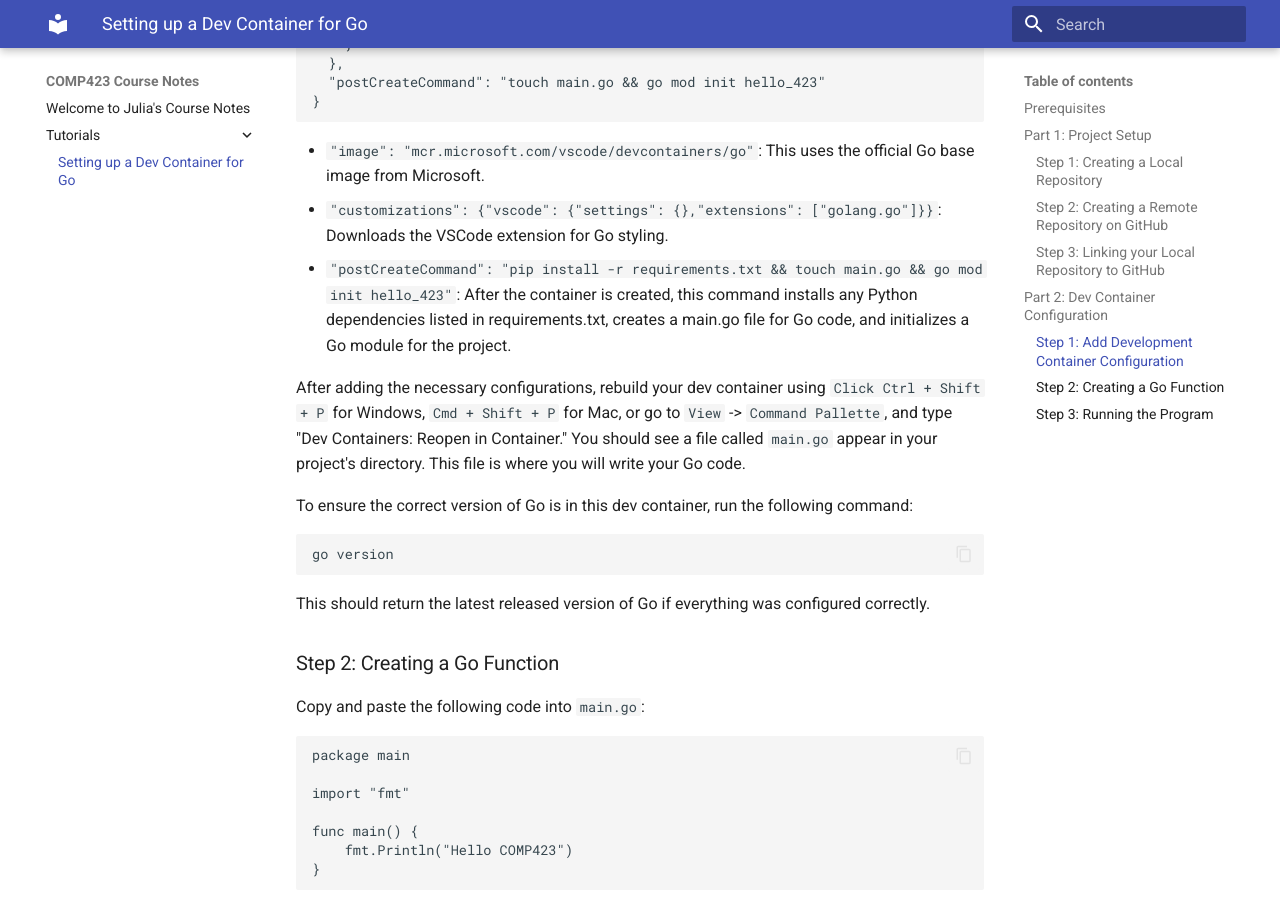
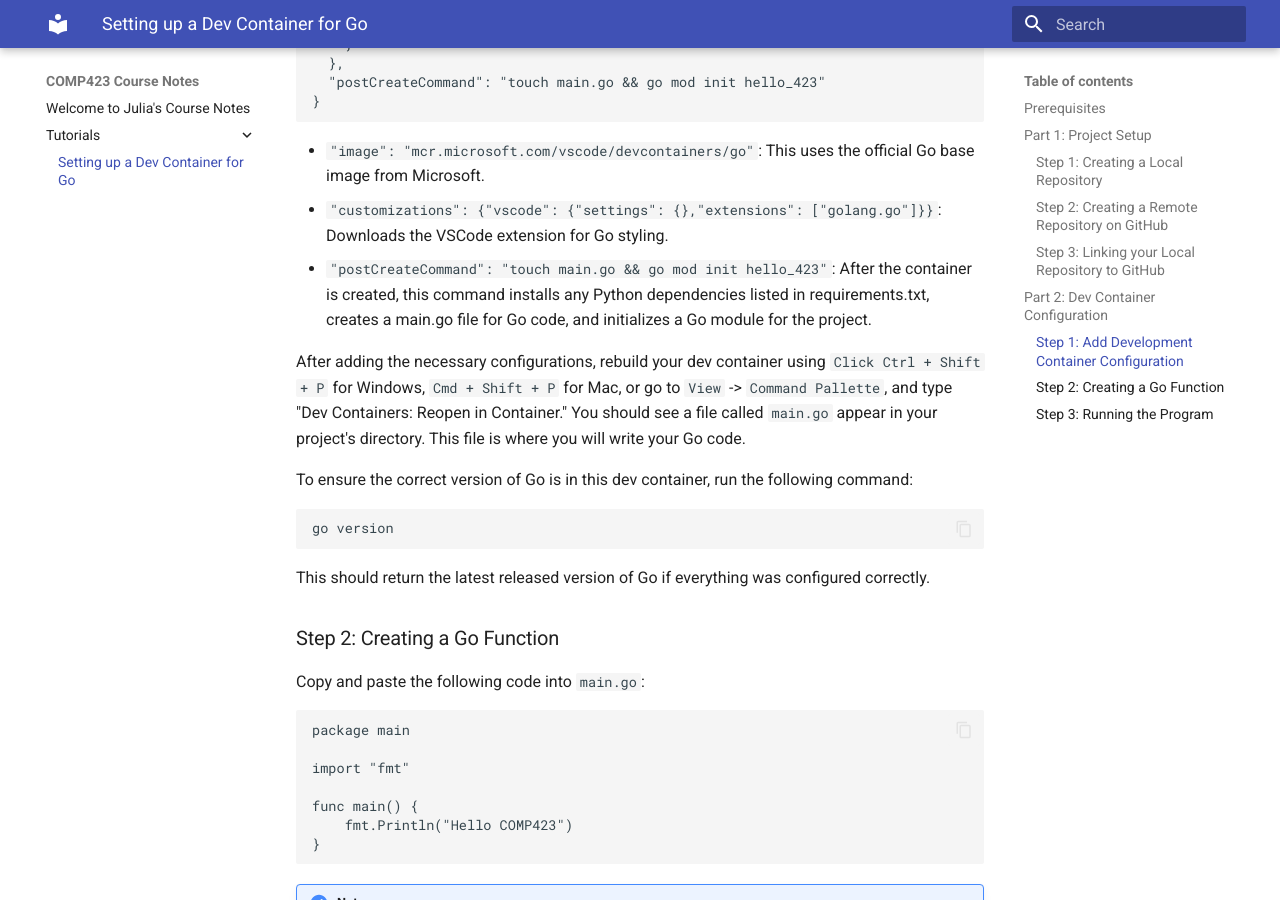
Before and after one commit to jkguzzo/comp423-course-notes, an MkDocs documentation site: the page built from docs/tutorials/go-setup.md, in a window 1280 px wide and 900 px high, scrolled down 3720 px. Built offline with MkDocs 1.6.1 and Material for MkDocs 9.7.7, drawn with Linux system fonts in a browser that asks for light colours.

Commit message:
Took out mistake

````diff
--- a/docs/tutorials/go-setup.md
+++ b/docs/tutorials/go-setup.md
@@ -133,7 +133,7 @@
 
 - ```"image": "mcr.microsoft.com/vscode/devcontainers/go"```: This uses the official Go base image from Microsoft.
 - ```"customizations": {"vscode": {"settings": {},"extensions": ["golang.go"]}}```: Downloads the VSCode extension for Go styling.
-- ```"postCreateCommand": "pip install -r requirements.txt && touch main.go && go mod init hello_423"```: After the container is created, this command installs any Python dependencies listed in requirements.txt, creates a main.go file for Go code, and initializes a Go module for the project.
+- ```"postCreateCommand": "touch main.go && go mod init hello_423"```: After the container is created, this command installs any Python dependencies listed in requirements.txt, creates a main.go file for Go code, and initializes a Go module for the project.
 
 After adding the necessary configurations, rebuild your dev container using ```Click Ctrl + Shift + P``` for Windows,  ```Cmd + Shift + P``` for Mac, or go to ```View``` -> ```Command Pallette```, and type "Dev Containers: Reopen in Container."  You should see a file called ```main.go``` appear in your project's directory. This file is where you will write your Go code.
 
````
